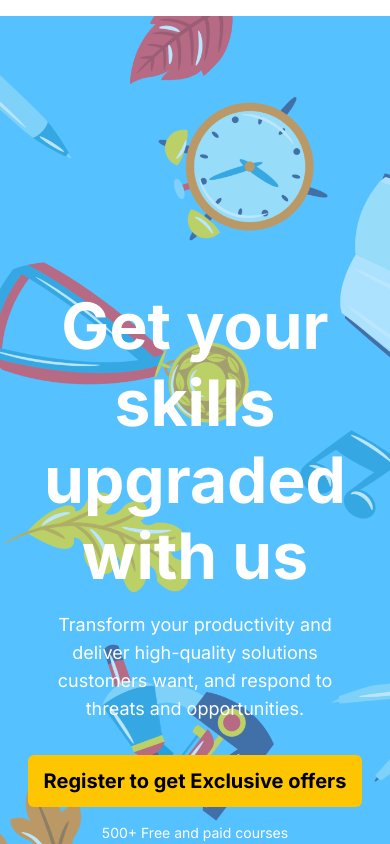
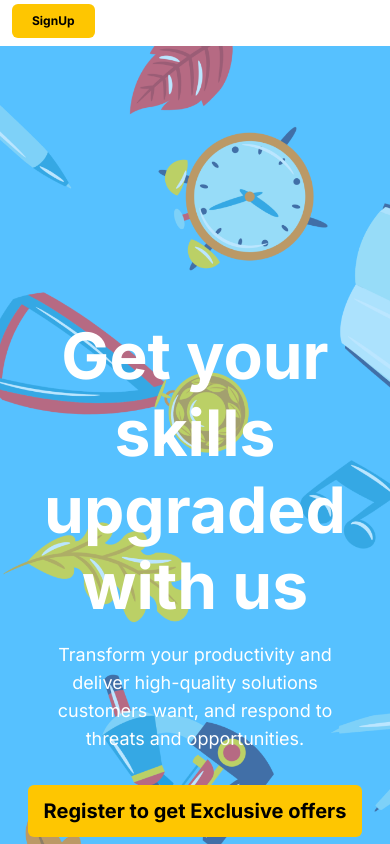
Before and after one commit to Sakchamn/training_horizon, a Next.js app: page / in a window 390 px wide. Shown: the top 844 px of the page. Built offline with nearby package versions, Linux system fonts and the light colour scheme; what @designbycode/tailwindcss-text-shadow would draw is missing.

Commit message:
navbar sm

```diff
--- a/components/Navbar.tsx
+++ b/components/Navbar.tsx
@@ -14,11 +14,11 @@ const Navbar = () => {
         ))}
       </ul>
 
-      <div className="lg:flexEnd -mt-1 hidden gap-12 ">
-      <Link href={"/"} className="regular-14 text-gray-50 hover:font-bold">
+      <div className="sm:flexEnd -mt-1 flex items-center gap-12 ">
+      <Link href={"/"} className="regular-14 max-sm:hidden text-gray-50 hover:font-bold">
         Join as Teacher
         </Link>
-        <Link href={"/login"} className="regular-14 text-gray-50 transistion-all hover:font-bold">
+        <Link href={"/login"} className="regular-14 max-sm:hidden text-gray-50 transistion-all hover:font-bold">
         Log In
         </Link>
 
```
